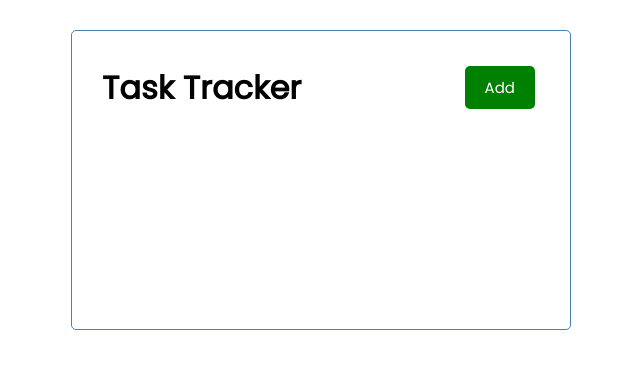
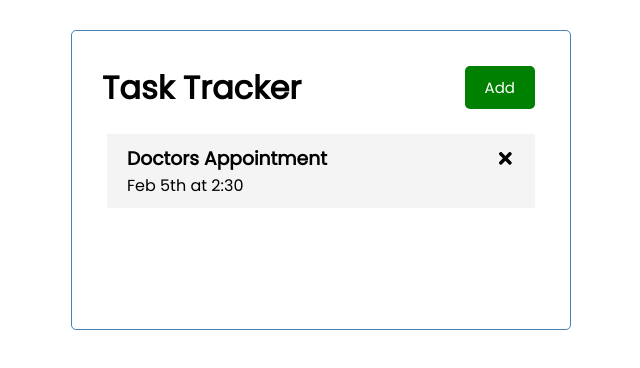
Before and after one commit to sarah-tuesley/Task-Tracker, a React (Create React App) app: page / in a window 1280 px wide. Shown: the top 368 px of the page, without its empty margins (319-959 px from the left). Built offline with nearby package versions, Linux system fonts and the light colour scheme.

Commit message:
icons n task

```diff
--- a/package.json
+++ b/package.json
@@ -8,6 +8,7 @@
     "@testing-library/user-event": "^13.5.0",
     "react": "^18.1.0",
     "react-dom": "^18.1.0",
+    "react-icons": "^4.3.1",
     "react-scripts": "5.0.1",
     "web-vitals": "^2.1.4"
   },
--- a/src/App.js
+++ b/src/App.js
@@ -3,7 +3,14 @@ import Header from './components/Header';
 import Tasks from './components/Tasks';
 
 const App = () => {
-  const [tasks, setTasks] = useState([]);
+  const [tasks, setTasks] = useState([
+    {
+      id: 1,
+      text: 'Doctors Appointment',
+      day: 'Feb 5th at 2:30',
+      reminder: true,
+    },
+  ]);
   return (
     <div className="container">
       <Header />
--- a/src/components/Button.js
+++ b/src/components/Button.js
@@ -2,6 +2,7 @@ import PropTypes from 'prop-types';
 
 const Button = ({ color, text, onClick }) => {
   return (
+    <>
       <button
         onClick={onClick}
         style={{ backgroundColor: color }}
@@ -9,6 +10,7 @@ const Button = ({ color, text, onClick }) => {
       >
         {text}
       </button>
+    </>
   );
 };
 
@@ -19,7 +21,7 @@ Button.defaultProps = {
 Button.propTypes = {
   text: PropTypes.string,
   color: PropTypes.string,
-  onCick: PropTypes.func,
+  onClick: PropTypes.func,
 };
 
 export default Button;
--- a/src/components/Task.js
+++ b/src/components/Task.js
@@ -1,5 +1,14 @@
-const Task = () => {
-  return <div>Task</div>;
+import { FaTimes } from 'react-icons/fa';
+
+const Task = ({ task }) => {
+  return (
+    <div className="task">
+      <h3>
+        {task.text} <FaTimes />
+      </h3>
+      <p>{task.day}</p>
+    </div>
+  );
 };
 
 export default Task;
--- a/src/components/Tasks.js
+++ b/src/components/Tasks.js
@@ -1,11 +1,12 @@
-const Task = ({ tasks }) => {
+import Task from './Task';
+const Tasks = ({ tasks }) => {
   return (
     <>
       {tasks.map((task) => (
-        <h3 key={task.id}>{task.text}</h3>
+        <Task key={task.id} task={task} />
       ))}
     </>
   );
 };
 
-export default Task;
+export default Tasks;
```
Also changed, not shown: 1 other file (tests, documents, lock files or other folders). Lines whose indentation alone changed are shown as unchanged.
